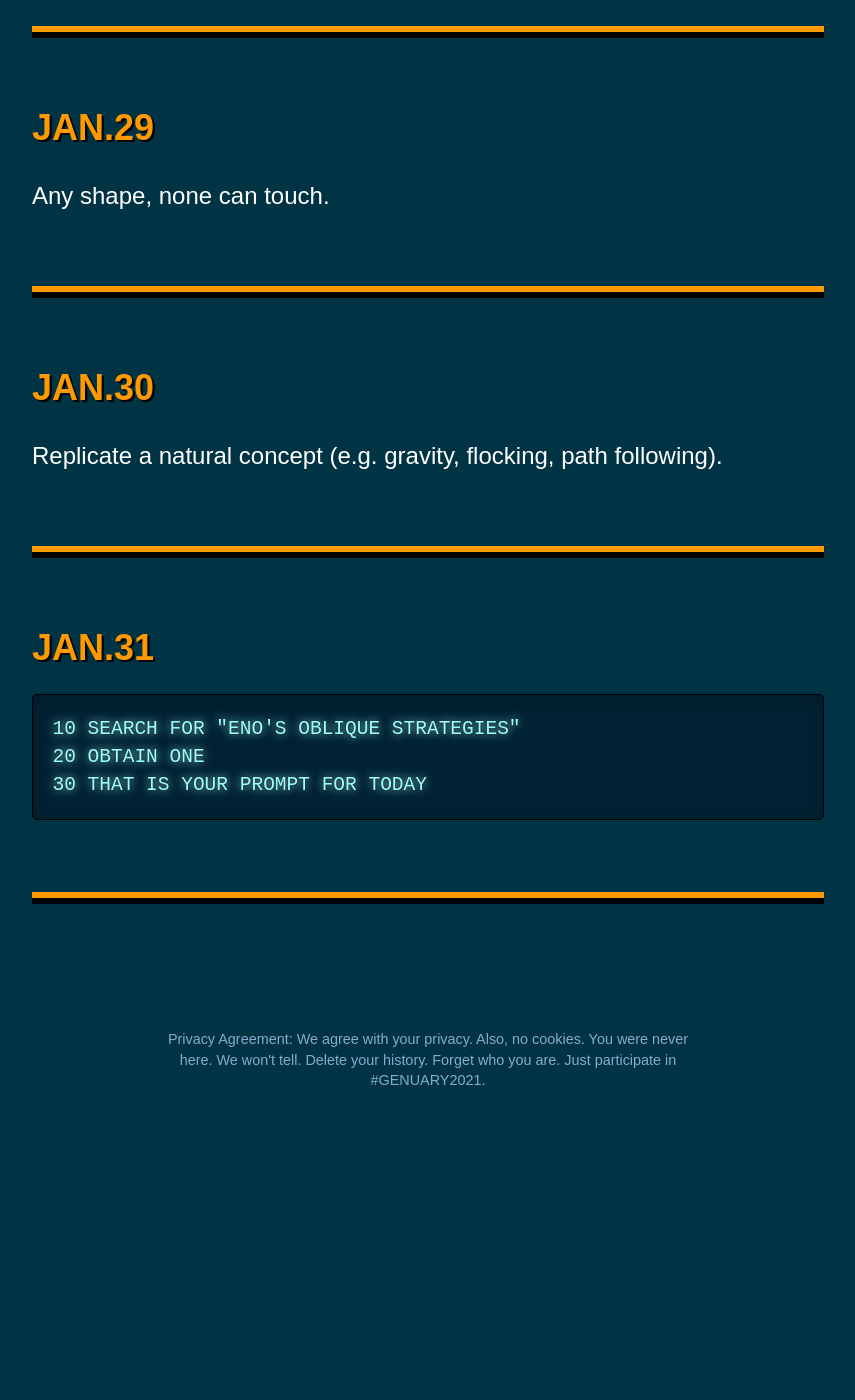
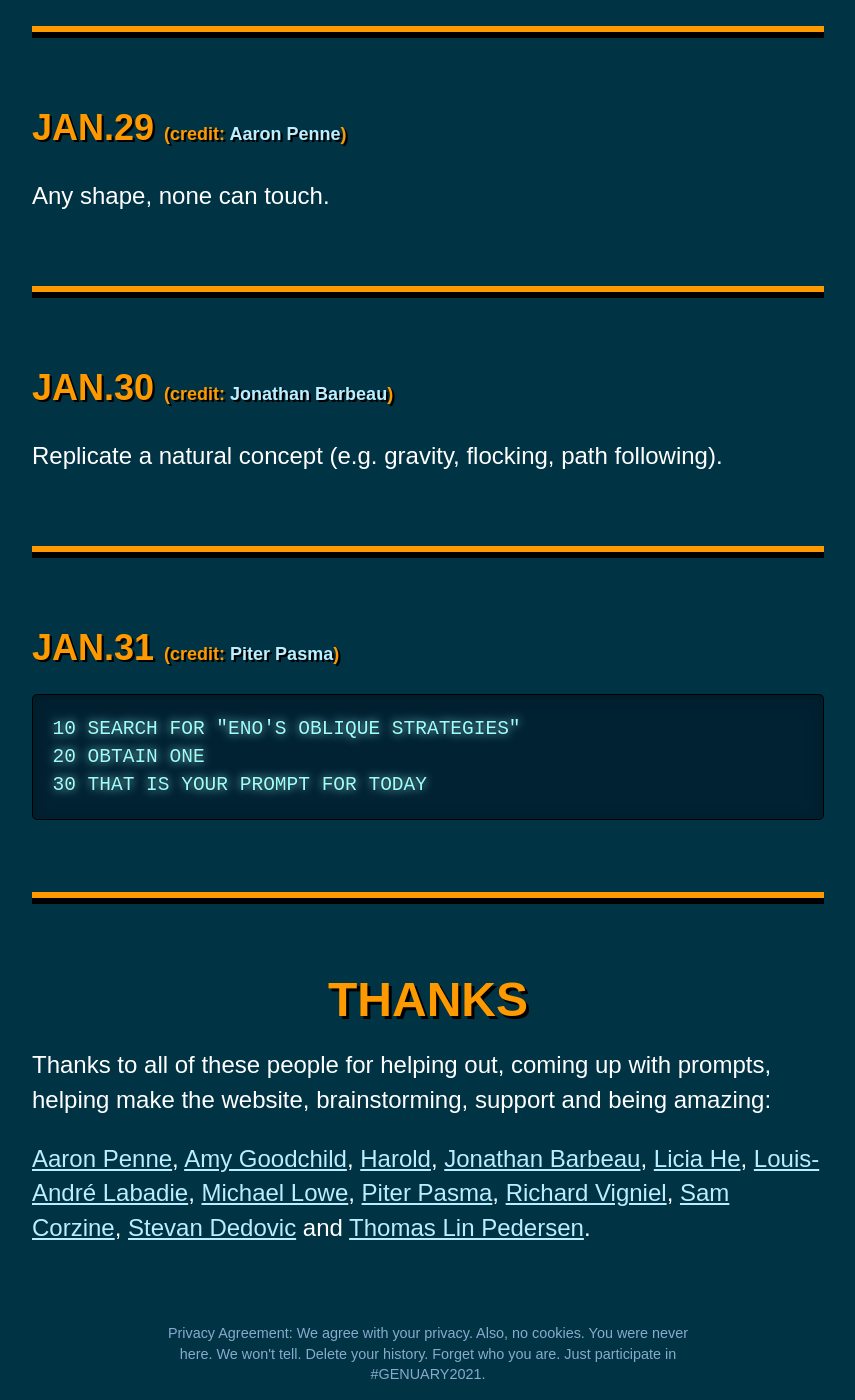
Before and after one commit to genuary2021/genuary2021.github.io, a Jekyll site: the page built from prompts.md, in a window 1280 px wide and 1400 px high, scrolled down 7947 px. Shown: the whole window, without its empty margins (212-1067 px from the left). Built offline with Jekyll 4.4.1, drawn with Linux system fonts in a browser that asks for light colours; our own code applies the rules of GitHub Pages for plain Markdown files; before the commit the page ends 9053 px from its top, so only the background shows below that; some of the changed text lies outside the part shown.

Commit message:
changes with credits etc

````diff
--- a/css/style.css
+++ b/css/style.css
@@ -84,6 +84,13 @@ section h1, section h2, section h3, section h4, section h5, section h6 {
   text-shadow: none;
 }
 
+.credit {
+  font-size: 0.5em;
+}
+.credit a {
+  text-decoration: none;
+}
+
 section h1 {
     font-size: 2em;
     text-align: center;
--- a/prompts.md
+++ b/prompts.md
@@ -1,112 +1,112 @@
 # PROMPTS
 
-## JAN.1
+## JAN.1 <span class="credit">(credit: [Piter Pasma](https://www.instagram.com/piterpasma/))</span> {#jan1}
 
 ```
 // TRIPLE NESTED LOOP
 ```
 
 ---
-## JAN.2
+## JAN.2 <span class="credit">(credit: [Harold](https://www.instagram.com/_hrrld/))</span> {#jan2}
 
 [Rule 30](https://www.wolframalpha.com/input/?i=rule+30) ([elementary cellular automaton](https://en.wikipedia.org/wiki/Rule_30))
 
 ---
-## JAN.3
+## JAN.3 <span class="credit">(credit: [Sam Corzine](https://www.instagram.com/company__a_guardian_angel/))</span> {#jan3}
 
 Make something human.
 
 ---
-## JAN.4
+## JAN.4 <span class="credit">(credit: [Louis-André Labadie](https://www.instagram.com/lalabadie/))</span> {#jan4}
 
 Small areas of symmetry.
 
 ---
-## JAN.5
+## JAN.5 <span class="credit">(credit: [Louis-André Labadie](https://www.instagram.com/lalabadie/))</span> {#jan5}
 
 Do some code golf! How little code can you write to make something interesting? Share the sketch and its code together if you can.
 
 ---
-## JAN.6
+## JAN.6 <span class="credit">(credit: [Stevan Dedovic](https://www.instagram.com/mr_praline/))</span> {#jan6}
 
 Triangle subdivision.
 
 ---
-## JAN.7
+## JAN.7 <span class="credit">(credit: [Louis-André Labadie](https://www.instagram.com/lalabadie/))</span> {#jan7}
 
 Generate some rules, then follow them by hand on paper.
 
 ---
-## JAN.8
+## JAN.8 <span class="credit">(credit: [Licia He](https://www.instagram.com/blahblahpaperblah/))</span> {#jan8}
 
 Curve only.
 
 ---
-## JAN.9
+## JAN.9 <span class="credit">(credit: [Sam Corzine](https://www.instagram.com/company__a_guardian_angel/))</span> {#jan9}
 
 Interference patterns.
 
 ---
-## JAN.10
+## JAN.10 <span class="credit">(credit: [Piter Pasma](https://www.instagram.com/piterpasma/))</span> {#jan10}
 
 ```
 // TREE
 ```
 
 ---
-## JAN.11
+## JAN.11 <span class="credit">(credit: [Piter Pasma](https://www.instagram.com/piterpasma/))</span> {#jan11}
 
 Use something other than a computer as an autonomous process (or use a non-computer random source).
 
 ---
-## JAN.12
+## JAN.12 <span class="credit">(credit: [Jonathan Barbeau](https://www.instagram.com/jbarbeau.art/))</span> {#jan12}
 
 Use an API (e.g. the weather). Here's [a huge list of free public APIs](https://github.com/public-apis/public-apis).
 
 ---
-## JAN.13
+## JAN.13 <span class="credit">(credit: [Louis-André Labadie](https://www.instagram.com/lalabadie/))</span> {#jan13}
 
 Do not repeat.
 
 ---
-## JAN.14
+## JAN.14 <span class="credit">(credit: [Piter Pasma](https://www.instagram.com/piterpasma/))</span> {#jan14}
 
 ```
 // SUBDIVISION
 ```
 
 ---
-## JAN.15
+## JAN.15 <span class="credit">(credit: [Louis-André Labadie](https://www.instagram.com/lalabadie/))</span> {#jan15}
 
 Let someone else decide the general rules of your piece.
 
 ---
-## JAN.16
+## JAN.16 <span class="credit">(credit: [Aaron Penne](https://www.instagram.com/aaronpenne/))</span> {#jan16}
 
 Circles only
 
 ---
-## JAN.17
+## JAN.17 <span class="credit">(credit: [Louis-André Labadie](https://www.instagram.com/lalabadie/))</span> {#jan17}
 
 Draw a line, pick a new color, move a bit.
 
 ---
-## JAN.18
+## JAN.18 <span class="credit">(credit: [Piter Pasma](https://www.instagram.com/piterpasma/))</span> {#jan18}
 
 One process grows, another process prunes.
 
 ---
-## JAN.19
+## JAN.19 <span class="credit">(credit: [Piter Pasma](https://www.instagram.com/piterpasma/))</span> {#jan19}
 
 Increase the randomness along the Y-axis.
 
 ---
-## JAN.20
+## JAN.20 <span class="credit">(credit: [Aaron Penne](https://www.instagram.com/aaronpenne/))</span> {#jan20}
 
 No loops.
 
 ---
-## JAN.21
+## JAN.21 <span class="credit">(credit: [Harold](https://www.instagram.com/_hrrld/))</span> {#jan21}
 
 ```
 function f(x) {
@@ -118,12 +118,12 @@ function f(x) {
 ```
 
 ---
-## JAN.22
+## JAN.22 <span class="credit">(credit: [Louis-André Labadie](https://www.instagram.com/lalabadie/))</span> {#jan22}
 
 Draw a line. Wrong answers only.
 
 ---
-## JAN.23
+## JAN.23 <span class="credit">(credit: [Richard Vigniel](https://www.instagram.com/rvig.art/))</span> {#jan23}
 
 <b style="background-color: #264653">#264653</b>
 <b style="background-color: #2a9d8f">#2a9d8f</b>
@@ -134,42 +134,42 @@ Draw a line. Wrong answers only.
 Optionally, you can use a black or white background.
 
 ---
-## JAN.24
+## JAN.24 <span class="credit">(credit: [Aaron Penne](https://www.instagram.com/aaronpenne/))</span> {#jan24}
 
 500 lines.
 
 ---
-## JAN.25
+## JAN.25 <span class="credit">(credit: [Piter Pasma](https://www.instagram.com/piterpasma/))</span> {#jan25}
 
 Make a grid of permutations of something.
 
 ---
-## JAN.26
+## JAN.26 <span class="credit">(credit: [Stevan Dedovic](https://www.instagram.com/mr_praline/))</span> {#jan26}
 
 2D Perspective.
 
 ---
-## JAN.27
+## JAN.27 <span class="credit">(credit: [Aaron Penne](https://www.instagram.com/aaronpenne/))</span> {#jan27}
 
-Gradients without lines.
+Monochrome gradients without lines.
 
 ---
-## JAN.28
+## JAN.28 <span class="credit">(credit: [Louis-André Labadie](https://www.instagram.com/lalabadie/))</span> {#jan28}
 
 Use sound.
 
 ---
-## JAN.29
+## JAN.29 <span class="credit">(credit: [Aaron Penne](https://www.instagram.com/aaronpenne/))</span> {#jan29}
 
 Any shape, none can touch.
 
 ---
-## JAN.30
+## JAN.30 <span class="credit">(credit: [Jonathan Barbeau](https://www.instagram.com/jbarbeau.art/))</span> {#jan30}
 
 Replicate a natural concept (e.g. gravity, flocking, path following).
 
 ---
-## JAN.31
+## JAN.31 <span class="credit">(credit: [Piter Pasma](https://www.instagram.com/piterpasma/))</span> {#jan31}
 
 ```
 10 SEARCH FOR "ENO'S OBLIQUE STRATEGIES"
@@ -178,6 +178,11 @@ Replicate a natural concept (e.g. gravity, flocking, path following).
 ```
 
 ---
+# THANKS
+
+Thanks to all of these people for helping out, coming up with prompts, helping make the website, brainstorming, support and being amazing:
+
+[Aaron Penne](https://www.instagram.com/aaronpenne/), [Amy Goodchild](https://www.instagram.com/amy_goodchild/), [Harold](https://www.instagram.com/_hrrld/), [Jonathan Barbeau](https://www.instagram.com/jbarbeau.art/), [Licia He](https://www.instagram.com/blahblahpaperblah/), [Louis-André Labadie](https://www.instagram.com/lalabadie/), [Michael Lowe](https://www.instagram.com/mjrlowe/), [Piter Pasma](https://www.instagram.com/piterpasma/), [Richard Vigniel](https://www.instagram.com/rvig.art/), [Sam Corzine](https://www.instagram.com/company__a_guardian_angel/), [Stevan Dedovic](https://www.instagram.com/mr_praline/) and [Thomas Lin Pedersen](https://www.instagram.com/amy_goodchild/).
 
 <script>
     function setHighlight () {
````
Also changed, not shown: announcement.txt (added, +30 -0 lines), faq.md (+0 -6 lines), future.md (added, +18 -0 lines), promo-text.md (added, +96 -0 lines), call-for-participation.png (added), promo-3.png (added), promo1.png (added), promo2.png (added).
